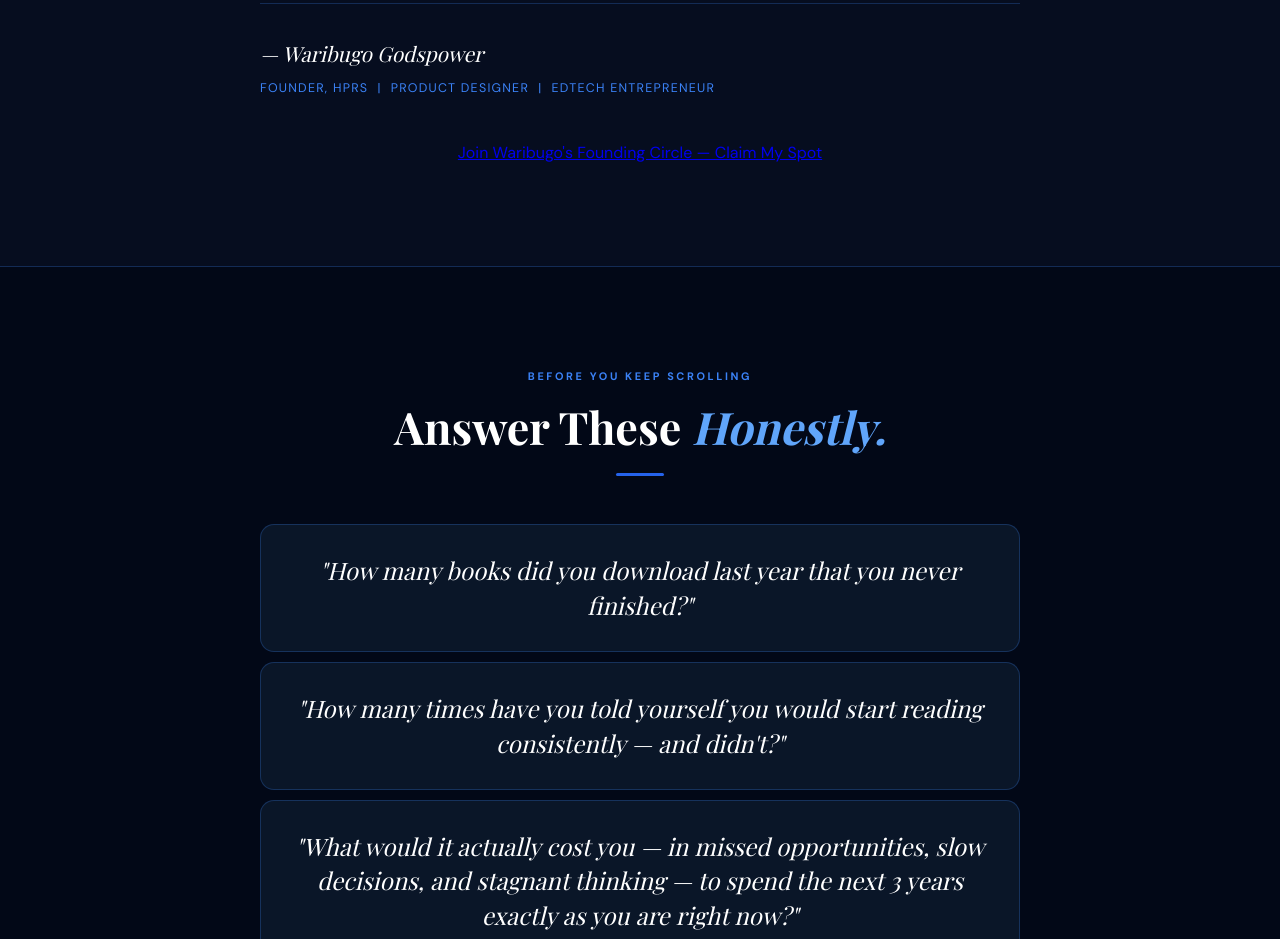
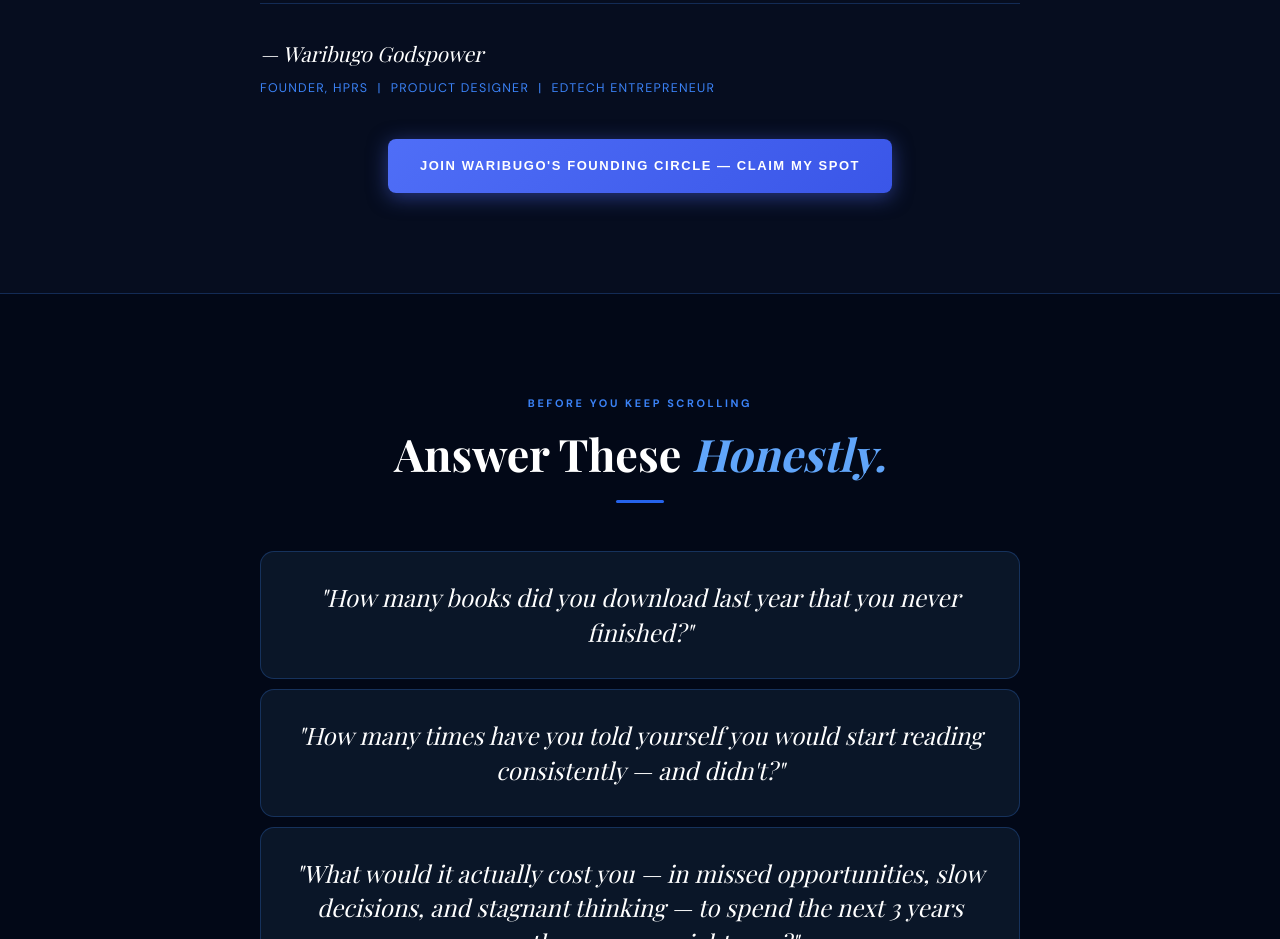
Before and after one commit to Darktam007/HPRS-Web-page, a plain HTML site: page Index.html in a window 1280 px wide. Shown: the part 3129-4068 px from the top of the page. Drawn offline with nearby package versions, Linux system fonts and the light colour scheme; a web font is replaced by a local one.

Commit message:
Update Index.html

```diff
--- a/Index.html
+++ b/Index.html
@@ -819,7 +819,10 @@ footer { background: var(--bg2); border-top: 1px solid var(--accent-border); pad
         <div class="title">Founder, HPRS &nbsp;|&nbsp; Product Designer &nbsp;|&nbsp; EdTech Entrepreneur</div>
       </div>
       <div class="founder-cta">
-        <a href="https://selar.com/h0qwgq8308">Join Waribugo's Founding Circle — Claim My Spot</a>
+        <!-- <a href="https://selar.com/h0qwgq8308">Join Waribugo's Founding Circle — Claim My Spot</a> -->
+        <a href="https://selar.com/h0qwgq8308" style="display: inline-block; background: linear-gradient(135deg, #4f6ef7, #3a56e8); color: #ffffff; font-family: 'Arial', sans-serif; font-size: 13px; font-weight: 700; letter-spacing: 0.12em; text-transform: uppercase; padding: 16px 32px; border-radius: 8px; text-decoration: none; box-shadow: 0 4px 20px rgba(74, 99, 230, 0.5); white-space: nowrap; cursor: pointer;">
+  Join Waribugo's Founding Circle — Claim My Spot
+</a>
       </div>
     </div>
   </div>
```
